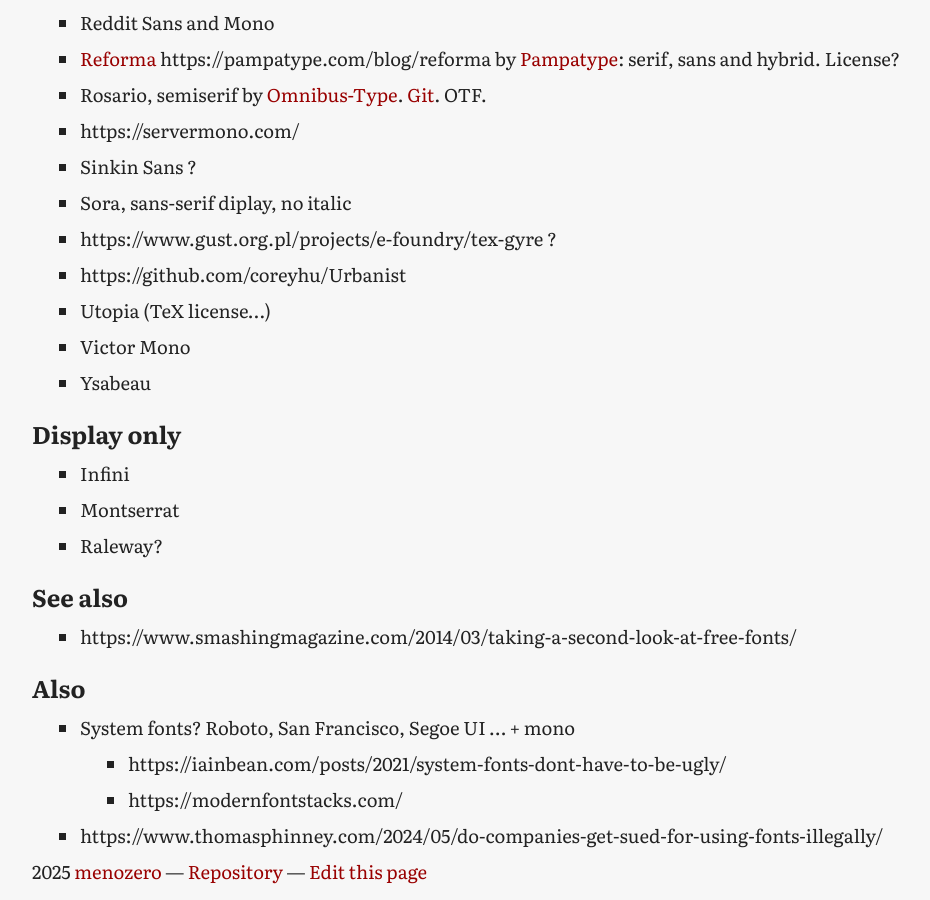
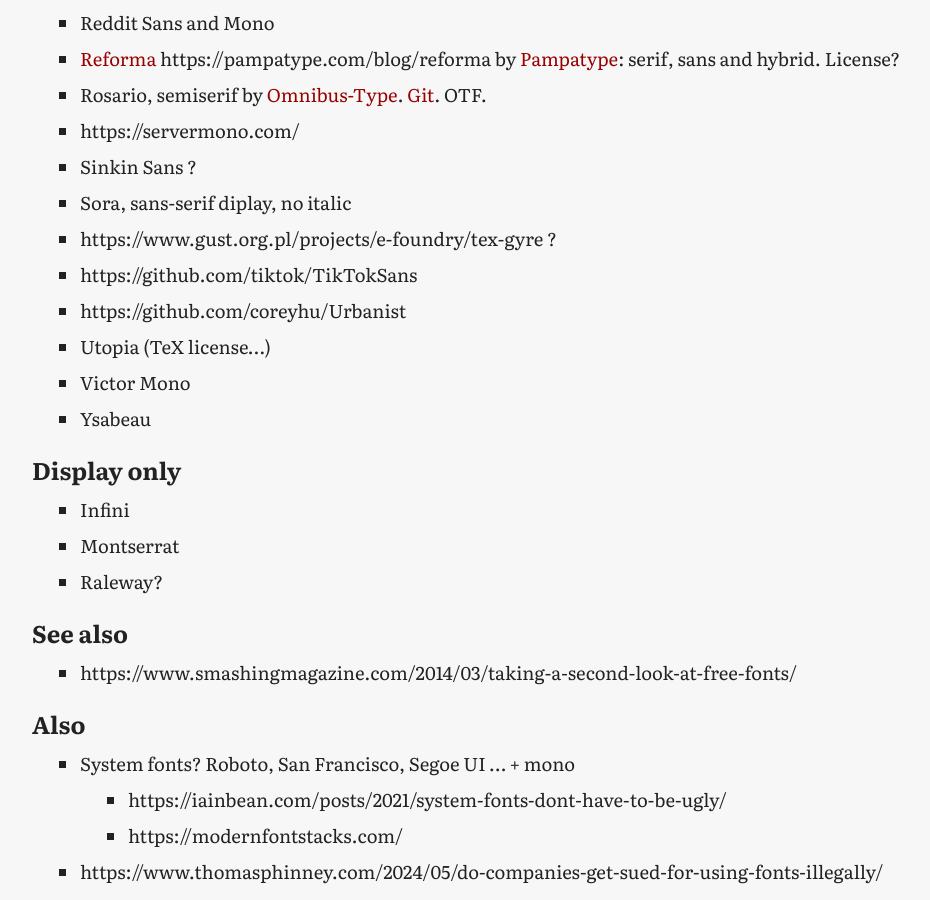
Before and after one commit to menozero/usable-fonts, a Jekyll site: the page built from OTHERS.md, in a window 1280 px wide and 900 px high, scrolled down 2796 px. Shown: the whole window, without its empty margins (16-946 px from the left). Built offline with Jekyll 4.4.1, drawn with Linux system fonts in a browser that asks for light colours; our own code applies the rules of GitHub Pages for plain Markdown files; part of the change alters nothing that is shown.

Commit message:
Update OTHERS.md

```diff
--- a/OTHERS.md
+++ b/OTHERS.md
@@ -102,6 +102,7 @@ Tahoma
 - Sinkin Sans ?
 - Sora, sans-serif diplay, no italic
 - https://www.gust.org.pl/projects/e-foundry/tex-gyre ?
+- https://github.com/tiktok/TikTokSans
 - https://github.com/coreyhu/Urbanist
 - Utopia (TeX license...)
 - Victor Mono
```
